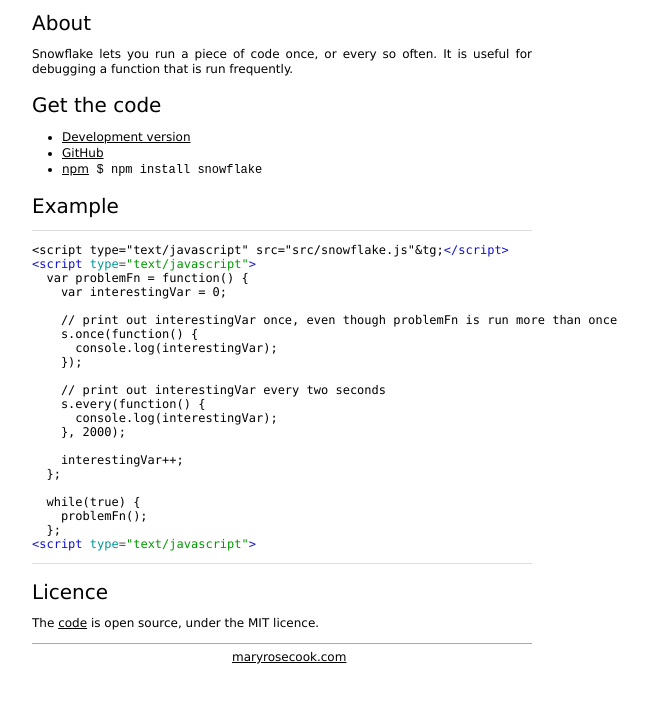
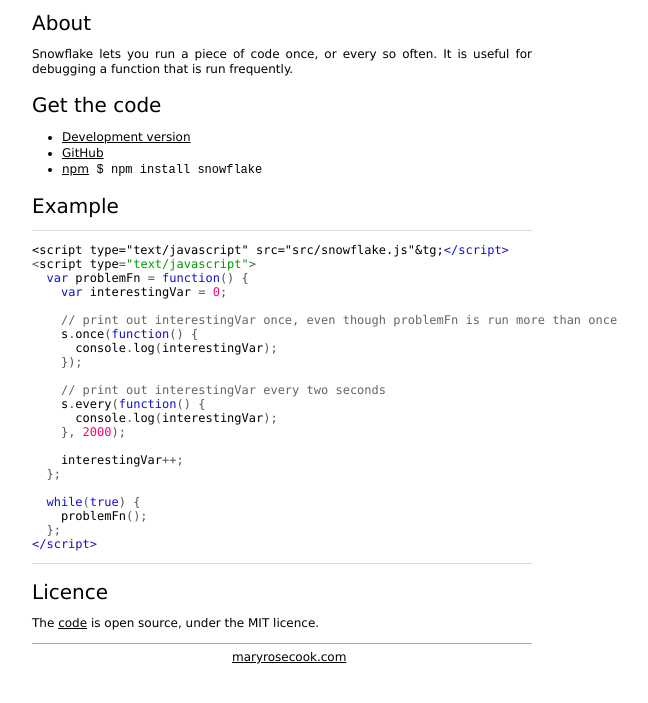
Before and after one commit to maryrosecook/snowflake, a website: page index.html in a window 1280 px wide. Shown: the part 67-770 px from the top of the page, without its empty margins (358-1006 px from the left). Drawn offline with Linux system fonts and the light colour scheme.

Commit message:
Turn closing tag into closing tag.

```diff
--- a/index.html
+++ b/index.html
@@ -50,7 +50,7 @@
   while(true) {
     problemFn();
   };
-&lt;script type="text/javascript"&gt;
+&lt;/script&gt;
 </pre>
 
     <h2>Licence</h2>
```
